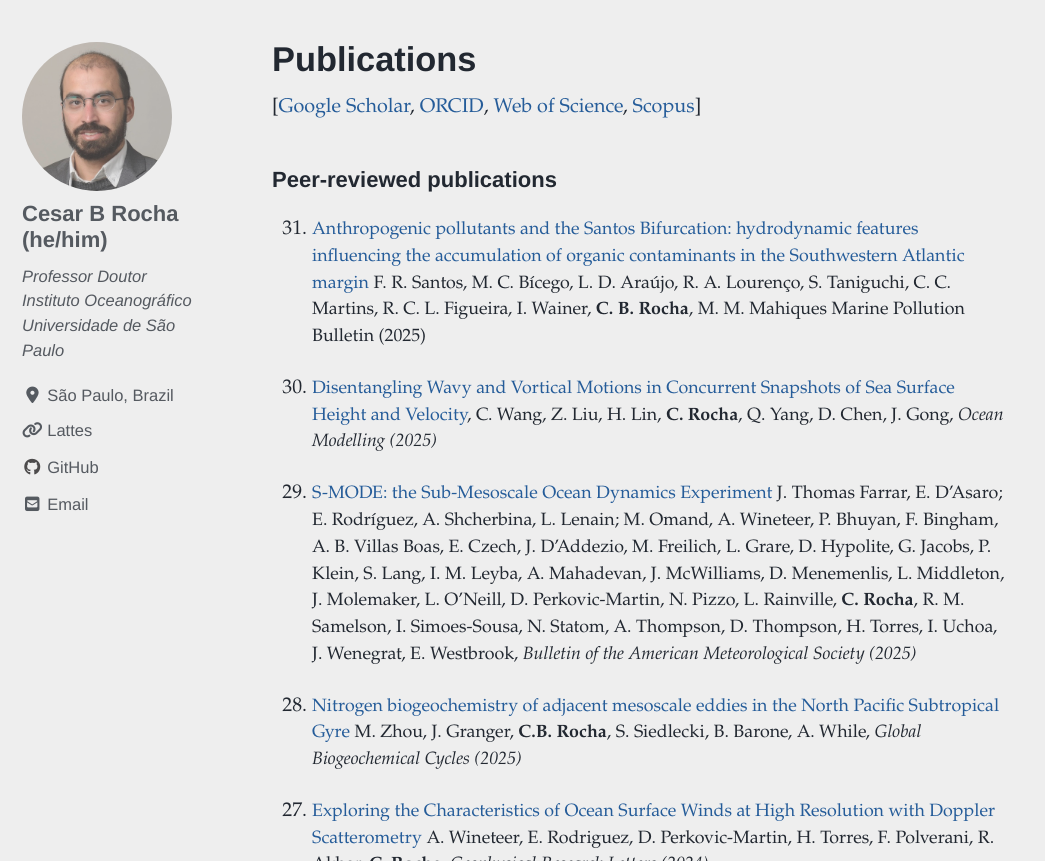
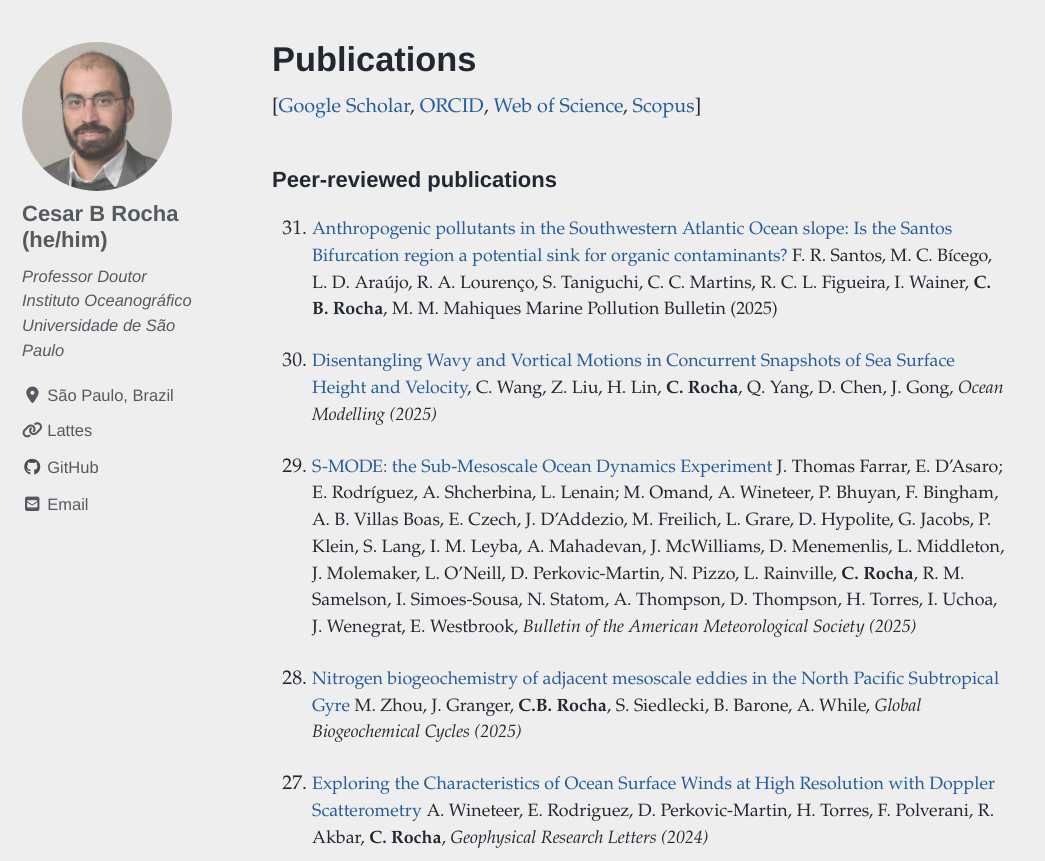
Before and after one commit to cesar-rocha/cesar-rocha.github.io, a Jekyll site: the page built from _pages/publications.md, in a window 1280 px wide and 900 px high, scrolled down 1044 px, cut to the strip 39-900 px from the top of the window. Shown: the whole strip, without its empty margins (0-1045 px from the left). Built offline with Jekyll 4.4.1, drawn with Linux system fonts in a browser that asks for light colours; cached includes are drawn as plain includes; nearby versions of some CDN libraries.

Commit message:
update title

```diff
--- a/_pages/publications.md
+++ b/_pages/publications.md
@@ -41,9 +41,7 @@ Journal of Physical Oceanography (submitted)* -->
 
 ### Peer-reviewed publications
 
-0. [Anthropogenic pollutants and the Santos Bifurcation:
-hydrodynamic features influencing the accumulation of
-organic contaminants in the Southwestern Atlantic margin][31]
+0. [Anthropogenic pollutants in the Southwestern Atlantic Ocean slope: Is the Santos Bifurcation region a potential sink for organic contaminants?][31]
     F. R. Santos, M. C. Bícego, L. D. Araújo, R. A. Lourenço, S. Taniguchi, C. C. Martins, R. C. L. Figueira, I. Wainer, **C. B. Rocha**, M. M. Mahiques
 Marine Pollution Bulletin (2025)
 
```
